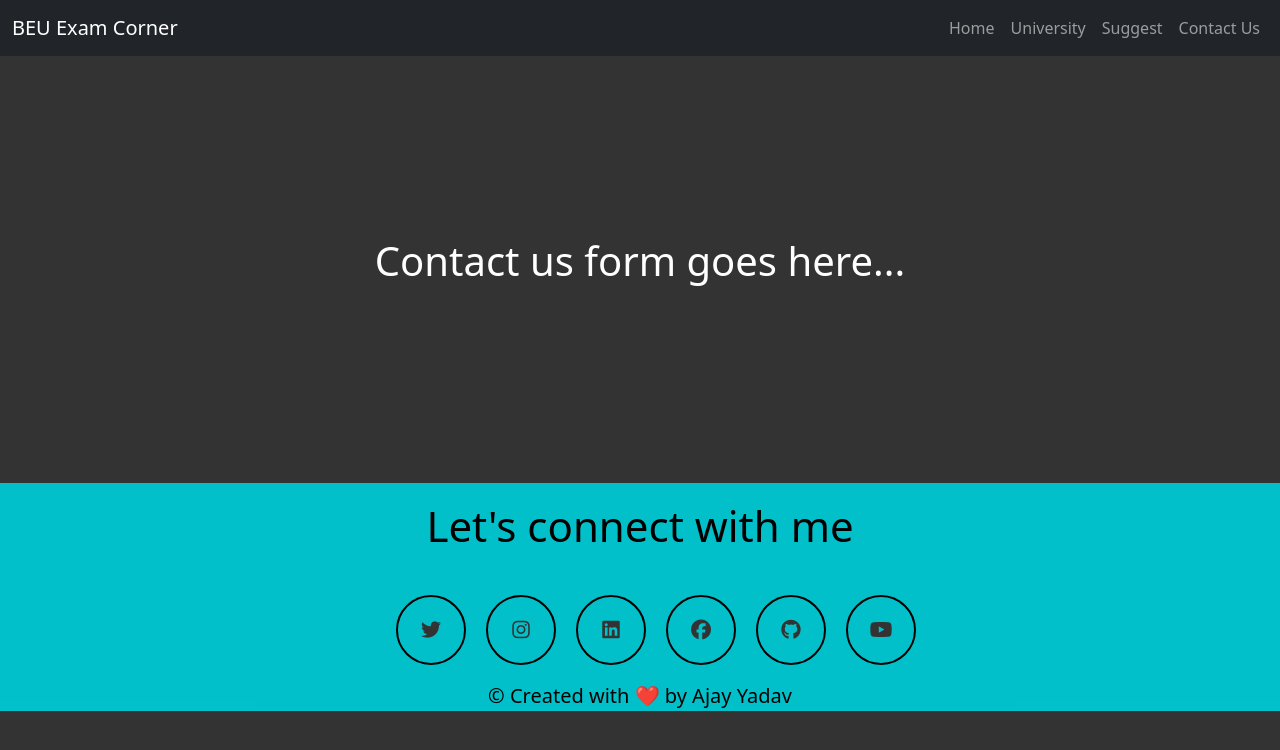
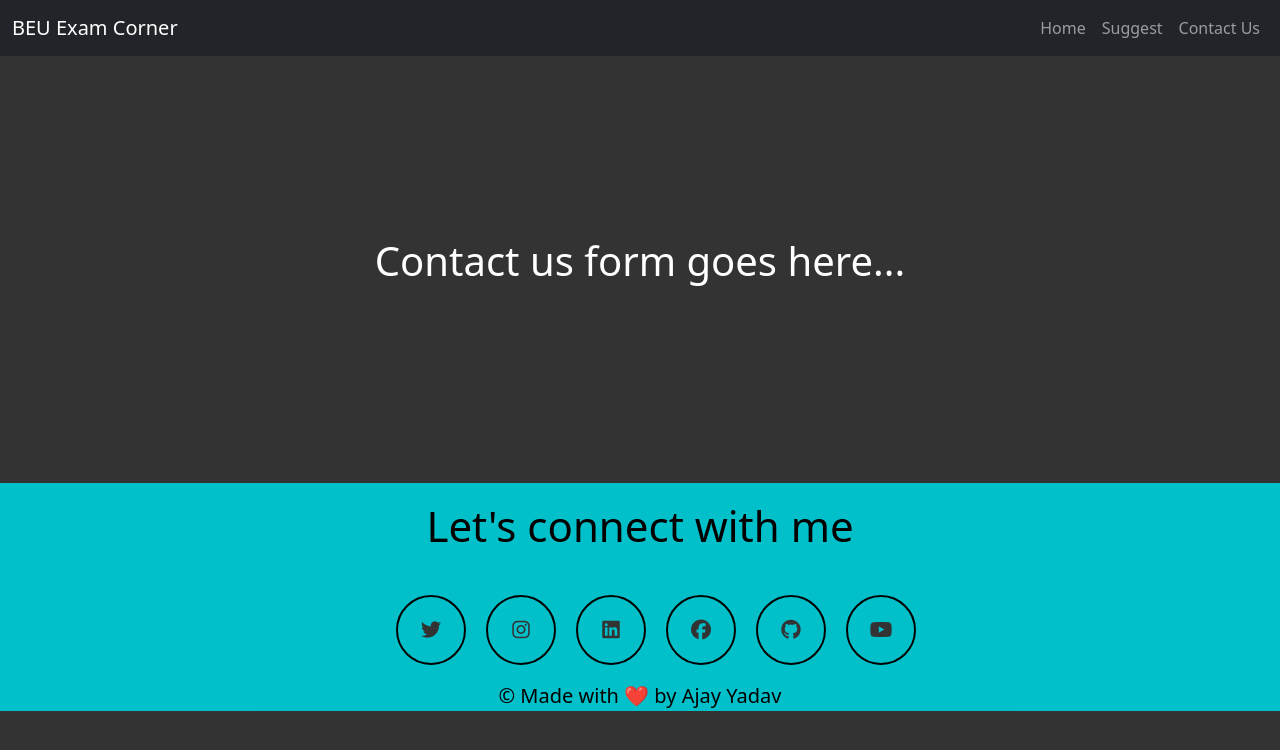
Before and after one commit to ATechAjay/BEU-New-Syllabus, a React (Vite) app: page /contact in a window 1280 px wide. Shown: the top 750 px of the page. Built offline with nearby package versions, Linux system fonts and the light colour scheme.

Commit message:
make responsive for mobile, and add one nav link

```diff
--- a/src/components/Navbar/Navbar.jsx
+++ b/src/components/Navbar/Navbar.jsx
@@ -29,11 +29,7 @@ const Navbar = () => {
                 Home
               </Link>
             </li>
-            <li className="nav-item">
-              <Link className="nav-link" to="#">
-                University
-              </Link>
-            </li>
+
             <li className="nav-item">
               <Link className="nav-link" to="/suggest-feature">
                 Suggest
--- a/src/components/pages/Contact/Social.jsx
+++ b/src/components/pages/Contact/Social.jsx
@@ -43,7 +43,7 @@ const Social = () => {
           </ul>
         </section>
         <div className={style["footer-author"]}>
-          <p>&copy; Created with ❤️ by Ajay Yadav</p>
+          <p>&copy; Made with ❤️ by Ajay Yadav</p>
         </div>
       </footer>
     </div>
--- a/src/main.css
+++ b/src/main.css
@@ -8,3 +8,9 @@ body {
   background: #333;
   color: #fff;
 }
+
+@media (max-width: 590px) {
+  body {
+    padding: 20px;
+  }
+}
```
